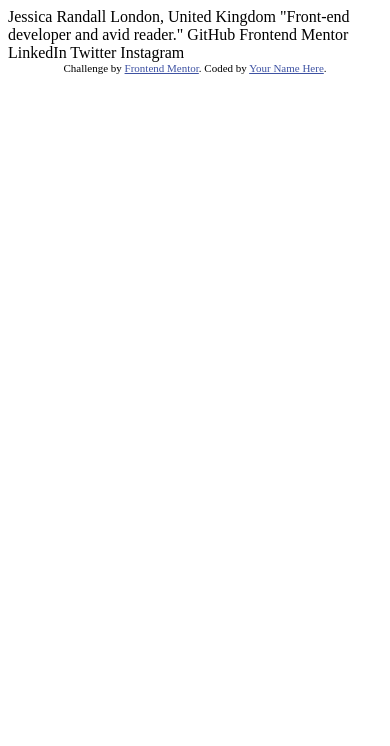
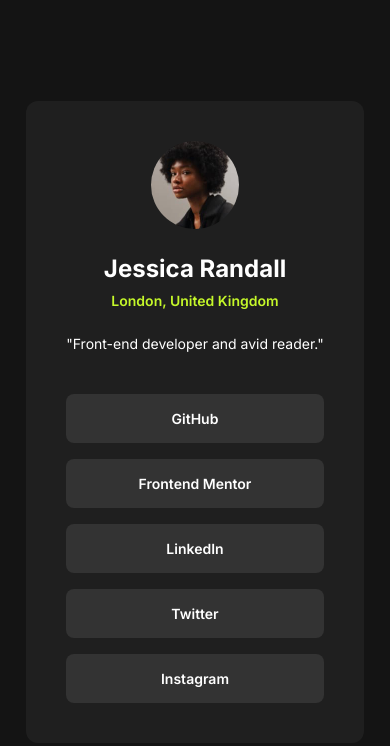
Before and after one commit to jaideepghosh/frontendmentor, a website: page social-links-profile-main/index.html in a window 390 px wide. Drawn offline with Linux system fonts and the light colour scheme.

Commit message:
Update package.json and index.html for social links profile challenge, adding deployment script and enhancing HTML structure and styles for improved accessibility and responsiveness.

```diff
--- a/package.json
+++ b/package.json
@@ -4,7 +4,8 @@
   "description": "QR Code Component static site for Frontend Mentor challenge.",
   "scripts": {
     "deploy:qr-code-component": "gh-pages -d QR-code-component",
-    "deploy:blog-preview-card": "gh-pages -d blog-preview-card"
+    "deploy:blog-preview-card": "gh-pages -d blog-preview-card",
+    "deploy:social-links-profile-main": "gh-pages -d social-links-profile-main"
   },
   "devDependencies": {
     "gh-pages": "^6.0.0"
--- a/social-links-profile-main/index.html
+++ b/social-links-profile-main/index.html
@@ -1,34 +1,279 @@
 <!DOCTYPE html>
 <html lang="en">
   <head>
-  <meta charset="UTF-8">
-  <meta name="viewport" content="width=device-width, initial-scale=1.0"> <!-- displays site properly based on user's device -->
+    <meta charset="UTF-8" />
+    <meta name="viewport" content="width=device-width, initial-scale=1.0" />
 
-  <link rel="icon" type="image/png" sizes="32x32" href="./assets/images/favicon-32x32.png">
+    <link
+      rel="icon"
+      type="image/png"
+      sizes="32x32"
+      href="./assets/images/favicon-32x32.png"
+    />
+    <title>Frontend Mentor | Social links profile</title>
+    <link rel="preconnect" href="https://fonts.googleapis.com" />
+    <link rel="preconnect" href="https://fonts.gstatic.com" crossorigin />
+    <link
+      href="https://fonts.googleapis.com/css2?family=Inter:wght@400;600;700&display=swap"
+      rel="stylesheet"
+    />
+    <style>
+      .attribution {
+        display: none;
+      }
+      * {
+        margin: 0;
+        padding: 0;
+        box-sizing: border-box;
+      }
 
-  <title>Frontend Mentor | Social links profile</title>
+      :root {
+        --green: hsl(75, 94%, 57%);
+        --white: hsl(0, 0%, 100%);
+        --grey-700: hsl(0, 0%, 20%);
+        --grey-800: hsl(0, 0%, 12%);
+        --grey-900: hsl(0, 0%, 8%);
+      }
 
-  <!-- Feel free to remove these styles or customise in your own stylesheet 👍 -->
-  <style>
-    .attribution { font-size: 11px; text-align: center; }
-    .attribution a { color: hsl(228, 45%, 44%); }
+      body {
+        font-family: "Inter", sans-serif;
+        background-color: var(--grey-900);
+        min-height: 100vh;
+        display: flex;
+        justify-content: center;
+        align-items: center;
+        padding: 24px;
+      }
+
+      .profile-card {
+        background-color: var(--grey-800);
+        border-radius: 12px;
+        padding: 40px;
+        max-width: 456px;
+        width: 100%;
+        text-align: center;
+      }
+
+      .profile-image {
+        width: 88px;
+        height: 88px;
+        border-radius: 50%;
+        margin: 0 auto 24px;
+        overflow: hidden;
+        background-color: var(--grey-700);
+      }
+
+      .profile-image img {
+        width: 100%;
+        height: 100%;
+        object-fit: cover;
+      }
+
+      .profile-name {
+        color: var(--white);
+        font-size: 24px;
+        font-weight: 700;
+        margin-bottom: 8px;
+        line-height: 1.3;
+      }
+
+      .profile-location {
+        color: var(--green);
+        font-size: 14px;
+        font-weight: 600;
+        margin-bottom: 24px;
+      }
+
+      .profile-bio {
+        color: var(--white);
+        font-size: 14px;
+        font-weight: 400;
+        margin-bottom: 40px;
+        line-height: 1.5;
+      }
+
+      .social-links {
+        display: flex;
+        flex-direction: column;
+        gap: 16px;
+      }
+
+      .social-link {
+        display: block;
+        background-color: var(--grey-700);
+        color: var(--white);
+        text-decoration: none;
+        padding: 16px;
+        border-radius: 8px;
+        font-size: 14px;
+        font-weight: 600;
+        transition: all 0.3s ease;
+        cursor: pointer;
+      }
+
+      .social-link:hover {
+        background-color: var(--green);
+        color: var(--grey-800);
+        transform: translateY(-2px);
+      }
+
+      .social-link:focus {
+        outline: 2px solid var(--green);
+        outline-offset: 2px;
+      }
+
+      .social-link:active {
+        transform: translateY(0);
+      }
+
+      /* Mobile responsive adjustments */
+      @media (max-width: 375px) {
+        .profile-card {
+          padding: 32px 24px;
+          max-width: 327px;
+        }
+
+        .profile-name {
+          font-size: 22px;
+        }
+
+        .social-link {
+          padding: 14px;
+        }
+      }
+
+      /* Desktop responsive adjustments */
+      @media (min-width: 768px) {
+        .profile-card {
+          padding: 48px;
+        }
+      }
+
+      /* Enhanced focus states for keyboard navigation */
+      .social-link:focus-visible {
+        outline: 2px solid var(--green);
+        outline-offset: 2px;
+      }
+
+      /* Smooth animations */
+      .social-link {
+        position: relative;
+        overflow: hidden;
+      }
+
+      .social-link::before {
+        content: "";
+        position: absolute;
+        top: 0;
+        left: -100%;
+        width: 100%;
+        height: 100%;
+        background: linear-gradient(
+          90deg,
+          transparent,
+          rgba(255, 255, 255, 0.1),
+          transparent
+        );
+        transition: left 0.5s;
+      }
+
+      .social-link:hover::before {
+        left: 100%;
+      }
+
+      /* Accessibility improvements */
+      @media (prefers-reduced-motion: reduce) {
+        .social-link {
+          transition: background-color 0.2s ease, color 0.2s ease;
+        }
+
+        .social-link:hover {
+          transform: none;
+        }
+
+        .social-link::before {
+          display: none;
+        }
+      }
+
+      /* High contrast mode support */
+      @media (prefers-contrast: high) {
+        .social-link {
+          border: 1px solid var(--white);
+        }
+
+        .social-link:hover {
+          border-color: var(--grey-800);
+        }
+      }
     </style>
   </head>
   <body>
+    <main>
+      <div class="profile-card">
+        <div class="profile-image">
+          <img
+            src="./assets/images/avatar-jessica.jpeg"
+            alt="Jessica Randall profile picture"
+          />
+        </div>
 
-  Jessica Randall
-  London, United Kingdom
-  "Front-end developer and avid reader."
+        <h1 class="profile-name">Jessica Randall</h1>
 
+        <p class="profile-location">London, United Kingdom</p>
+
+        <p class="profile-bio">"Front-end developer and avid reader."</p>
+
+        <nav class="social-links" aria-label="Jessica's social media profiles">
+          <a
+            href="#"
+            class="social-link"
+            aria-label="Visit Jessica's GitHub profile"
+          >
             GitHub
+          </a>
+
+          <a
+            href="#"
+            class="social-link"
+            aria-label="Visit Jessica's Frontend Mentor profile"
+          >
             Frontend Mentor
+          </a>
+
+          <a
+            href="#"
+            class="social-link"
+            aria-label="Visit Jessica's LinkedIn profile"
+          >
             LinkedIn
+          </a>
+
+          <a
+            href="#"
+            class="social-link"
+            aria-label="Visit Jessica's Twitter profile"
+          >
             Twitter
+          </a>
+
+          <a
+            href="#"
+            class="social-link"
+            aria-label="Visit Jessica's Instagram profile"
+          >
             Instagram
-
+          </a>
+        </nav>
+      </div>
+    </main>
+    <footer>
       <div class="attribution">
-    Challenge by <a href="https://www.frontendmentor.io?ref=challenge" target="_blank">Frontend Mentor</a>.
-    Coded by <a href="#">Your Name Here</a>.
+        Challenge by
+        <a href="https://www.frontendmentor.io?ref=challenge" target="_blank"
+          >Frontend Mentor</a
+        >. Coded by <a href="http://jaideepghosh.com">Jaideep Ghosh</a>.
       </div>
+    </footer>
   </body>
 </html>
```
Lines whose indentation alone changed are shown as unchanged.
